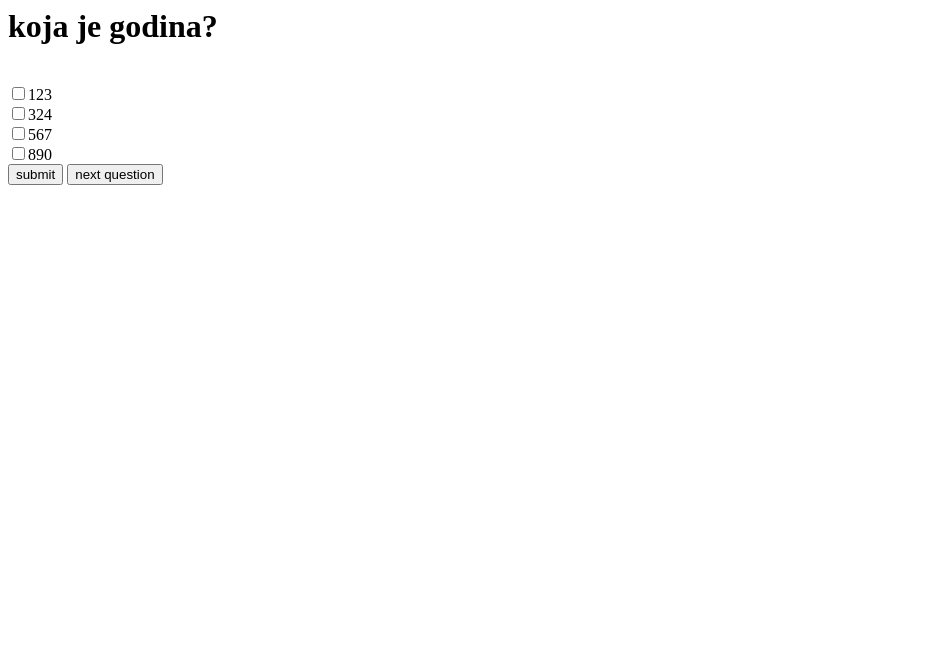
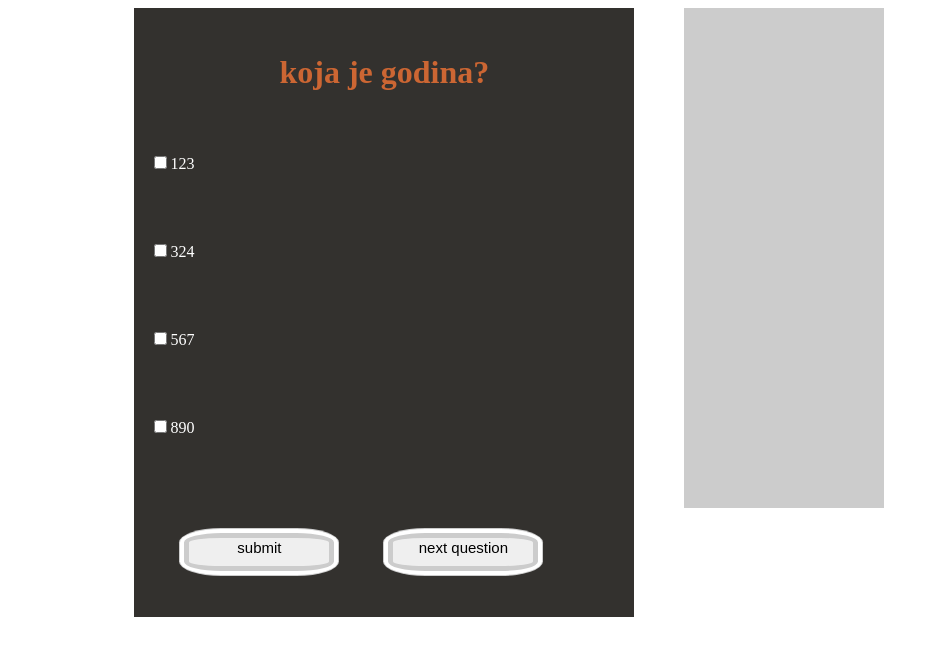
Before and after one commit to Zarke/final_test_quiz, a PHP site: page /quiz.php in a window 1280 px wide. Shown: the top 656 px of the page, without its empty margins (0-939 px from the left). Run offline with PHP 8.4, Linux system fonts and the light colour scheme.

Commit message:
made the changes necessary for proper class printing to the php code

```diff
--- a/includes/question.php
+++ b/includes/question.php
@@ -20,9 +20,9 @@
         //method for printing the question
         public function get_question(){
            $question_id = $this->get_cookie();
-           echo "<h1>".$this->documents->{$question_id}->pitanje."</h1> <br>";
+           echo "<h1 class=\"question\">".$this->documents->{$question_id}->pitanje."</h1> <br>";
            foreach ($this->documents->{$question_id}->moguci_odgovori as $key => $odgovor) {
-               echo "<input class=\"kec\" type='checkbox' name= 'checkbox[]' value=" .$key.">".$odgovor."<br>";
+               echo "<input class=\"one\" type='checkbox' name= 'checkbox[]' value=" .$key.">".$odgovor."<br>";
 
            }
         }
--- a/quiz.php
+++ b/quiz.php
@@ -8,7 +8,7 @@
     </head>
 
     <body>
-        <div id="kviz">
+        <div id="quiz">
             <form id="target" method="post">
                 <?php
                     if(isset($_POST['next'])){
@@ -17,11 +17,11 @@
                         $question->get_question();
                         }
                 ?>
-            <input type="submit" class="dva" name="submit" value="submit"/>
-            <input type="submit" class="dva" name="next" value="next question"/>
+            <input type="submit" class="two" name="submit" value="submit"/>
+            <input type="submit" class="two" name="next" value="next question"/>
             </form>
         </div>
-        <div  id="rezultati">
+        <div  id="result">
             <ul>
                 <?php
                     if(isset($_POST['submit'])){
```
